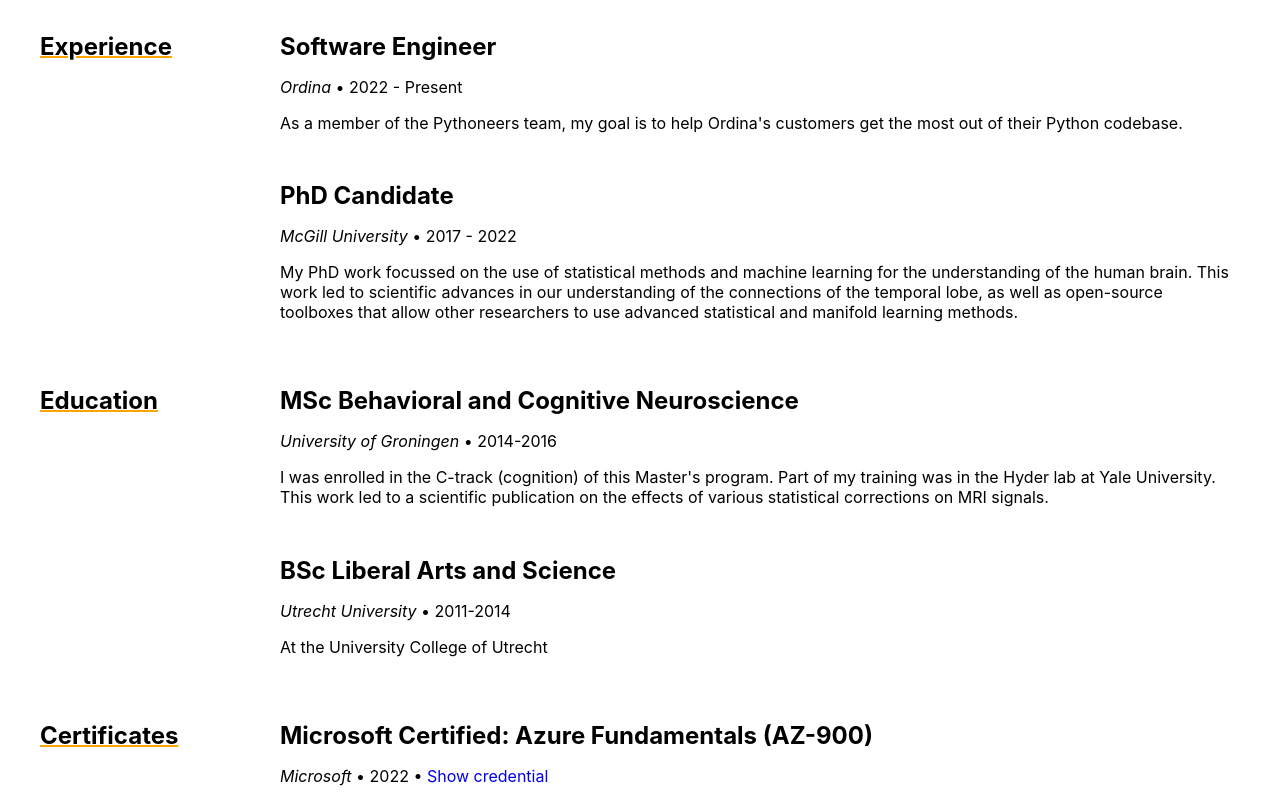
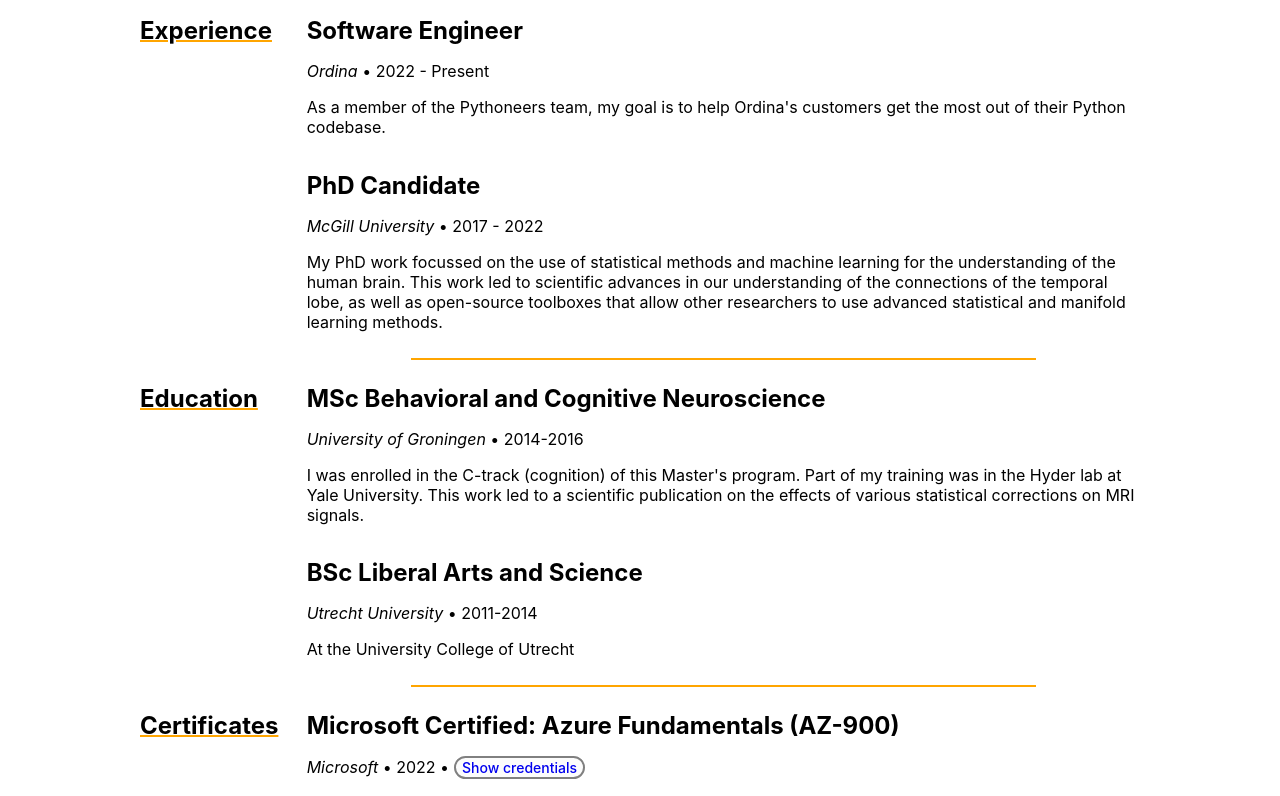
Before and after one commit to ReinderVosDeWael/reindervosdewael.github.io, a Next.js app: page /components/Experience in a window 1280 px wide. Shown: the top 796 px of the page. Built offline with nearby package versions, Linux system fonts and the light colour scheme.

Commit message:
Add credentials

```diff
--- a/pages/components/Experience.js
+++ b/pages/components/Experience.js
@@ -8,9 +8,10 @@
  * @param {Array} data Array containing objects containing the title, location,
  * date, and content of each entry.
  * @param {string} title Title of the section.
+ * @param {boolean} addSeparator If true, adds a separator line at the end.}
  * @return {React.Component}
  */
-function createSection(data, title) {
+function createSection(data, title, addSeparator) {
   return (
     <div className="experience">
       <div className="experience_content">
@@ -18,7 +19,8 @@
           <h1 className="section_title">{title}</h1>
         </div>
         <div className="experience_right">
-          {data.map((e) => (createSectionContent(e)))}
+          {data.map((e) => createSectionContent(e))}
+          {addSeparator && <hr className="section_separator" />}
         </div>
       </div>
     </div>
@@ -31,7 +33,6 @@
  * @return {React.Component}
  */
 function createSectionContent(e) {
-  if ('href' in e) {
   return (
     <div className="experience_right">
       <div className="experience_item" key={e['title']}>
@@ -39,25 +40,20 @@
         <span className="experience_location">{e['location']}</span>
         <span> • </span>
         <span className="experience_date">{e['date']}</span>
+        {'href' in e && (
+          <>
             <span> • </span>
-          <span ><a href={e['href']}>Show credential</a></span>
+            <span>
+              <a href={e['href']}>
+                <div className="credential">Show credentials</div>
+              </a>
+            </span>
+          </>
+        )}
         <p>{e['content']}</p>
       </div>
     </div>
   );
-  } else {
-    return (
-      <div className="experience_right">
-        <div className="experience_item" key={e['title']}>
-          <h1 className="experience_title">{e['title']}</h1>
-          <span className="experience_location">{e['location']}</span>
-          <span> • </span>
-          <span className="experience_date">{e['date']}</span>
-          <p>{e['content']}</p>
-        </div>
-      </div>
-    );
-  }
 }
 
 /**
@@ -69,7 +65,10 @@
   const titles = ['Experience', 'Education', 'Certificates'];
   const section = [];
   for (let i = 0; i < allData.length; i++) {
-    section.push(<>{createSection(allData[i], titles[i])}</>);
+    const addSeparator = i !== allData.length - 1;
+    section.push(
+        <>{createSection(allData[i], titles[i], addSeparator)}</>,
+    );
   }
   return section;
 }
--- a/pages/components/Hero.js
+++ b/pages/components/Hero.js
@@ -25,7 +25,7 @@
     <Div100vh className="hero_container">
       <Image
         alt="hero_image"
-        class="hero_image"
+        className="hero_image"
         layout="fill"
         objectFit="cover"
         src={imageSrc}
--- a/styles/globals.css
+++ b/styles/globals.css
@@ -107,17 +107,19 @@
 
 .about_content {
   display: grid;
-  grid-template-columns: 1fr 4fr;
+  grid-template-columns: 1fr 5fr;
   row-gap: 1rem;
   padding: 2.5rem 0 2.5rem 0;
   width: 98%;
   margin: auto;
-  max-width: 1200px;
+  max-width: 1000px;
 }
 
 .about_left {
   display: flex;
-  justify-content: center;
+  min-width: 10rem;
+  max-width: 10rem;
+  justify-content: left;
   align-items: center;
 }
 
@@ -186,7 +188,7 @@
 }
 
 .about_text {
-  color: #D1D5DB;
+  color: #d1d5db;
   font-size: 0.875rem;
   line-height: 1.25rem;
   vertical-align: center;
@@ -206,21 +208,21 @@
 
 .experience_content {
   display: grid;
-  grid-template-columns: 1fr 4fr;
+  grid-template-columns: 1fr 5fr;
   row-gap: 1rem;
-  padding: 1rem 0 0rem 0;
   width: 98%;
   margin: auto;
-  max-width: 1200px;
+  max-width: 1000px;
 }
 
 .experience_left {
   min-width: 10rem;
+  max-width: 10rem;
 }
 
 .experience_item {
   color: black;
-  padding: 0 0 1rem 0;
+  padding: 0 0 0.1rem 0;
 }
 
 .experience_title {
@@ -239,3 +241,20 @@
   text-decoration-color: orange;
   text-decoration-thickness: 0.15rem;
 }
+
+.section_separator {
+  border: 1px solid orange;
+  color: orange;
+  width: 75%;
+}
+
+.credential {
+  background-color: rgba(0, 0, 0, 0.01);
+  display: inline-block;
+  font-size: 0.875rem;
+  line-height: 1.2rem;
+  font-weight: 500;
+  border: 2px solid gray;
+  border-radius: 1rem;
+  padding: 0rem 0.4rem 0rem 0.4rem;
+}
```
Lines whose indentation alone changed are shown as unchanged.
